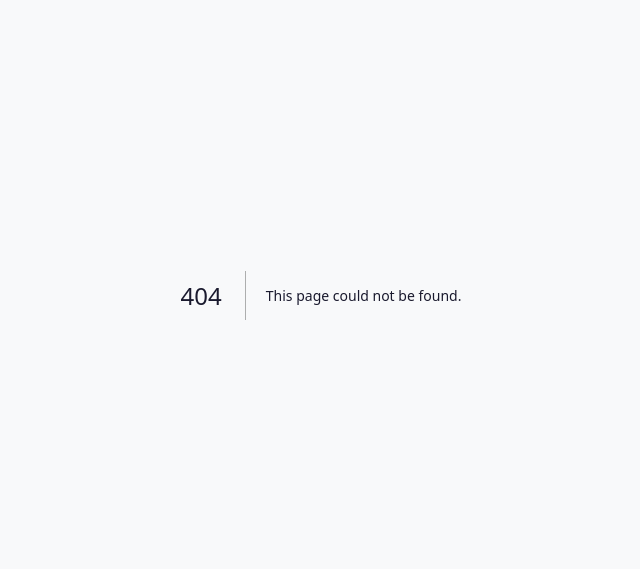
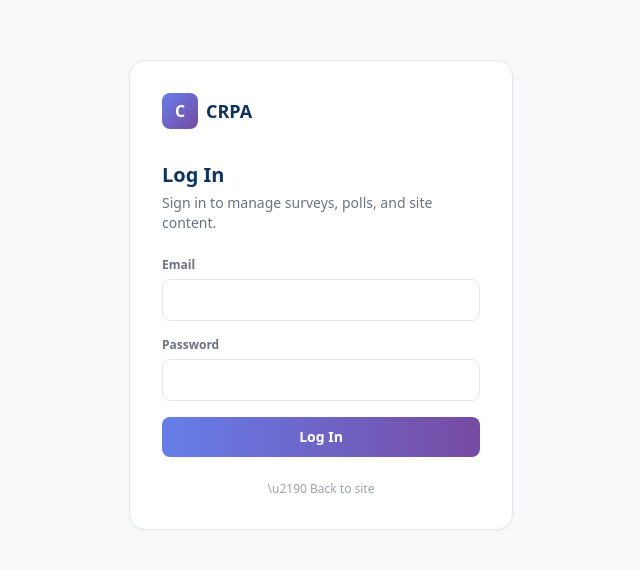
Before and after one commit to robotdistributor/robot-crpa, a Next.js app: page /login in a window 1280 px wide. Before the commit this address had no page. Shown: the part 105-674 px from the top of the page, without its empty margins (319-959 px from the left). Built offline with nearby package versions, Linux system fonts and the light colour scheme; no server answers.

Commit message:
Add app/login/page.tsx - email/password sign-in with ?next= redirect support

```diff
--- /dev/null
+++ b/app/login/page.tsx
@@ -0,0 +1,91 @@
+'use client'
+
+import { useState, Suspense } from 'react'
+import { useRouter, useSearchParams } from 'next/navigation'
+import { createClient } from '@/lib/supabase/client'
+
+function LoginForm() {
+  const supabase = createClient()
+  const router = useRouter()
+  const searchParams = useSearchParams()
+  const next = searchParams.get('next') ?? '/'
+
+  const [email, setEmail] = useState('')
+  const [password, setPassword] = useState('')
+  const [error, setError] = useState<string | null>(null)
+  const [loading, setLoading] = useState(false)
+
+  async function handleSubmit(e: React.FormEvent) {
+    e.preventDefault()
+    setError(null)
+    setLoading(true)
+    const { error } = await supabase.auth.signInWithPassword({ email, password })
+    setLoading(false)
+    if (error) {
+      setError(error.message)
+      return
+    }
+    router.push(next)
+    router.refresh()
+  }
+
+  return (
+    <div className="min-h-screen flex items-center justify-center bg-[#f8f9fa] px-4">
+      <div className="w-full max-w-sm bg-white rounded-2xl border border-gray-200 p-8 shadow-sm">
+        <div className="flex items-center gap-2 mb-8">
+          <div className="w-9 h-9 rounded-lg bg-gradient-to-br from-[#667eea] to-[#764ba2] flex items-center justify-center text-white font-bold">
+            C
+          </div>
+          <span className="text-[#0f3460] font-semibold text-lg">CRPA</span>
+        </div>
+        <h1 className="text-xl font-bold text-[#0f3460] mb-1">Log In</h1>
+        <p className="text-sm text-gray-500 mb-6">Sign in to manage surveys, polls, and site content.</p>
+
+        <form onSubmit={handleSubmit} className="space-y-4">
+          <div>
+            <label className="block text-xs font-semibold text-gray-500 mb-1.5">Email</label>
+            <input
+              type="email"
+              required
+              value={email}
+              onChange={(e) => setEmail(e.target.value)}
+              className="w-full border border-gray-200 rounded-lg px-3 py-2.5 text-sm outline-none focus:border-[#667eea]"
+            />
+          </div>
+          <div>
+            <label className="block text-xs font-semibold text-gray-500 mb-1.5">Password</label>
+            <input
+              type="password"
+              required
+              value={password}
+              onChange={(e) => setPassword(e.target.value)}
+              className="w-full border border-gray-200 rounded-lg px-3 py-2.5 text-sm outline-none focus:border-[#667eea]"
+            />
+          </div>
+
+          {error && <p className="text-xs text-red-600">{error}</p>}
+
+          <button
+            type="submit"
+            disabled={loading}
+            className="w-full text-sm font-semibold text-white bg-gradient-to-r from-[#667eea] to-[#764ba2] px-4 py-2.5 rounded-lg disabled:opacity-50"
+          >
+            {loading ? 'Signing in...' : 'Log In'}
+          </button>
+        </form>
+
+        <a href="/" className="block text-center text-xs text-gray-400 hover:text-gray-600 mt-6">
+          \u2190 Back to site
+        </a>
+      </div>
+    </div>
+  )
+}
+
+export default function LoginPage() {
+  return (
+    <Suspense fallback={null}>
+      <LoginForm />
+    </Suspense>
+  )
+}
```
